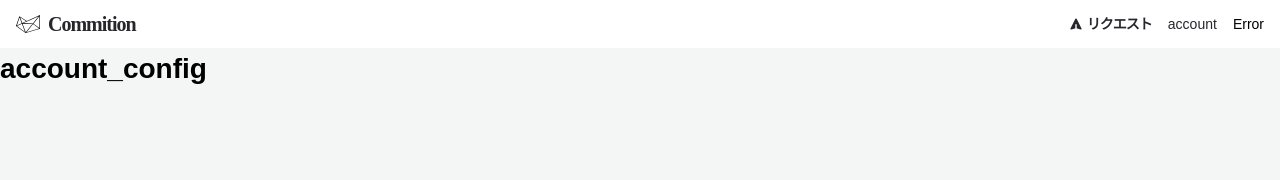
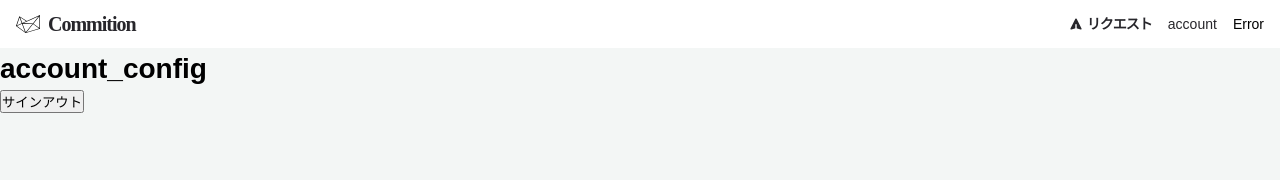
Before and after one commit to negisan/commition_app, a React (Create React App) app in the folder client/: page /account in a window 1280 px wide. Shown: the top 180 px of the page. Built offline with nearby package versions, Linux system fonts and the light colour scheme; no server answers; sample sign-in values are in the browser's storage.

Commit message:
[add]アカウントページでログアウト機能の呼び出し

```diff
--- a/client/src/pages/Account.page.tsx
+++ b/client/src/pages/Account.page.tsx
@@ -1,9 +1,12 @@
 import React from 'react'
+import { useAuthDispatchContext } from '../context/auth.context'
 
 const Account: React.FC = () => {
+  const { logout } = useAuthDispatchContext()
   return (
     <div>
       <h1>account_config</h1>
+      <button onClick={logout}>サインアウト</button>
     </div>
   )
 }
```
